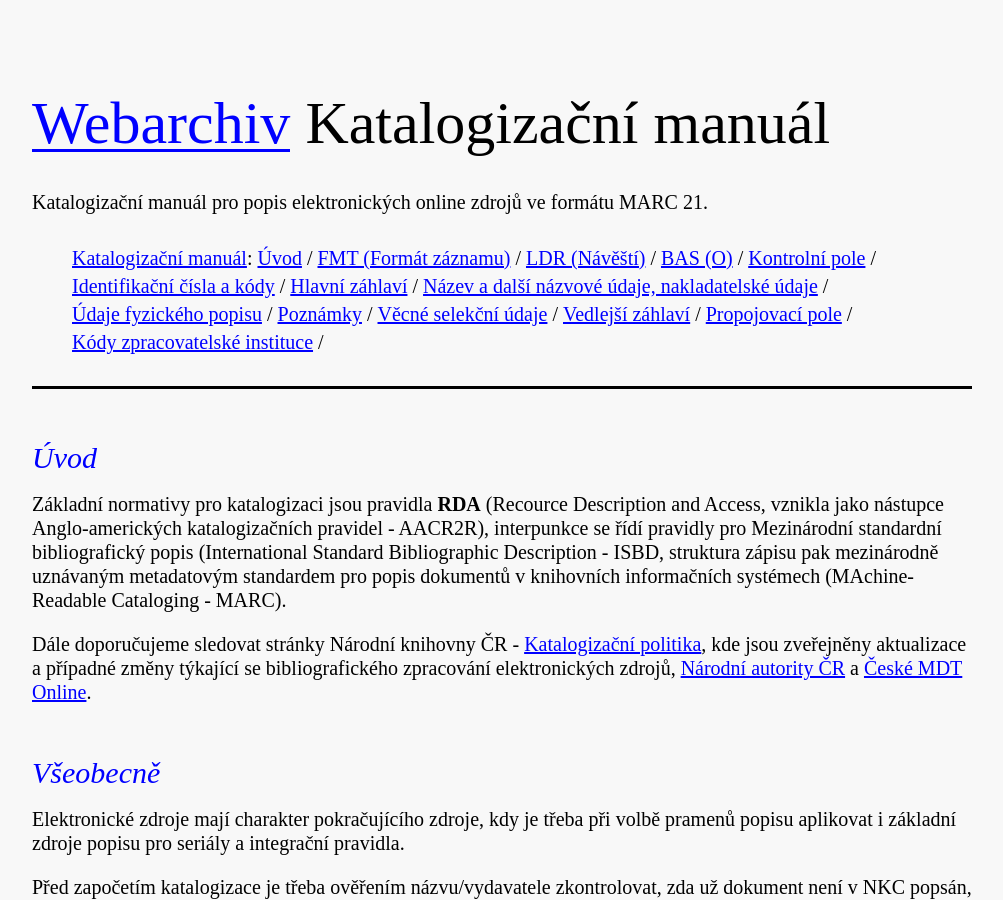
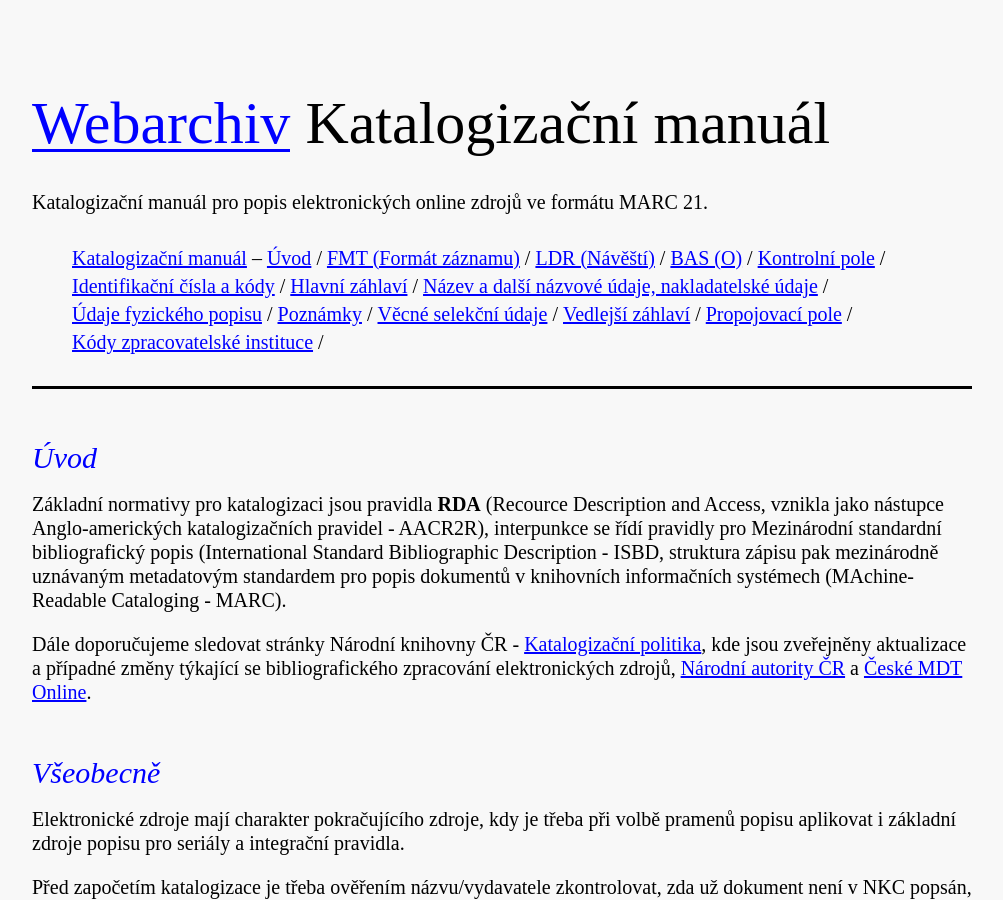
Before and after one commit to WebarchivCZ/katalogizacni-manual, a Jekyll site: the page built from index.html, in a window 1280 px wide and 900 px high. Shown: the whole window, without its empty margins (138-1141 px from the left). Built offline with Jekyll 4.4.1, drawn with Linux system fonts in a browser that asks for light colours.

Commit message:
complete link

```diff
--- a/_layouts/default.html
+++ b/_layouts/default.html
@@ -19,7 +19,7 @@
 				<p>Katalogizační manuál pro popis elektronických online zdrojů ve formátu MARC 21. </p>
 
 				<ul class="inline-list">
-					<li><a href="{{site.baseurl}}">Katalogizační manuál</a><span class="slash">:</span></li>
+					<li><a href="{{site.baseurl}}">Katalogizační manuál</a>&nbsp;<span class="slash">–</span></li>
     			{% for nav in site.posts %}
 					<li><a href="{{site.baseurl}}{{ nav.url }}" class="{% if page.url == nav.url %}current{% endif %}">{{ nav.title }}</a>&nbsp;<span class="slash">/</span></li>
 					{% endfor %}
```
